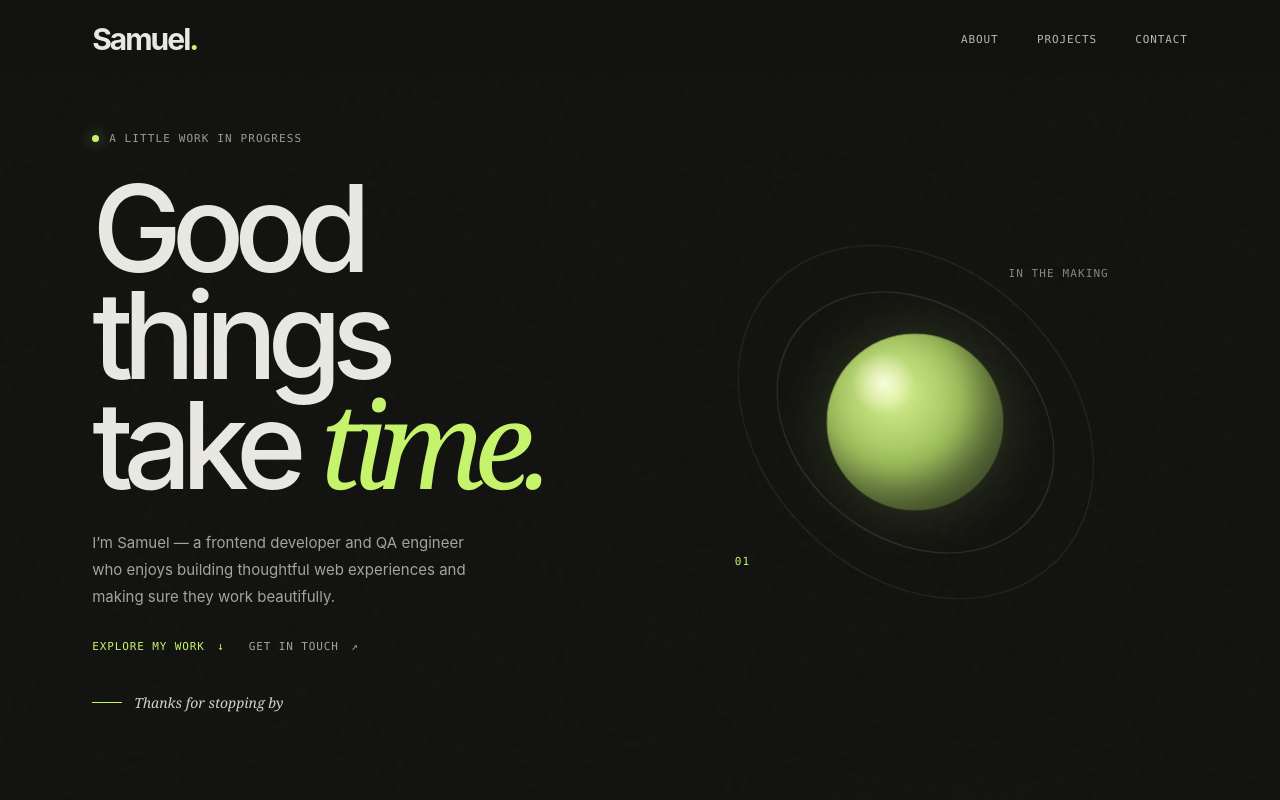
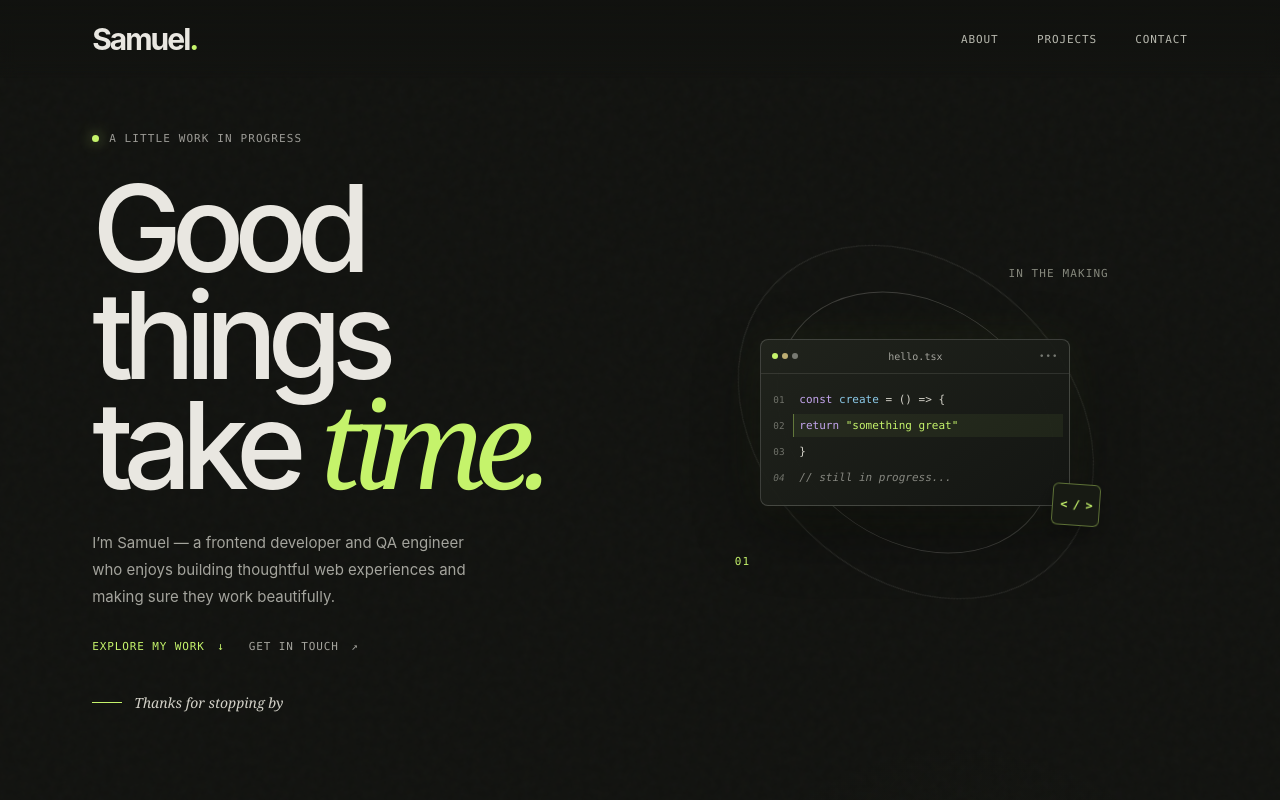
Before and after one commit to Hoidrag/portfolio, a React (Vite) app: page / in a window 1280 px wide. Shown: the top 800 px of the page. Built offline with nearby package versions, Linux system fonts and the light colour scheme.

Commit message:
Add a code animation

```diff
--- a/src/App.css
+++ b/src/App.css
@@ -223,16 +223,137 @@ h1 {
   transform: rotate(38deg) scaleY(0.78);
 }
 
-.visual-sun {
-  width: 40%;
-  aspect-ratio: 1;
+.code-window {
+  position: relative;
+  z-index: 1;
+  width: 74%;
+  max-width: 310px;
+  overflow: hidden;
+  border: 1px solid rgba(233, 231, 225, 0.19);
+  border-radius: 8px;
+  background: linear-gradient(145deg, rgba(33, 36, 29, 0.97), rgba(20, 22, 19, 0.97));
+  box-shadow:
+    0 22px 65px rgba(0, 0, 0, 0.42),
+    0 0 50px rgba(197, 243, 107, 0.07);
+  font-family: var(--mono);
+}
+
+.code-window-bar {
+  display: grid;
+  min-height: 34px;
+  grid-template-columns: 1fr auto 1fr;
+  align-items: center;
+  padding: 0 11px;
+  border-bottom: 1px solid rgba(233, 231, 225, 0.11);
+  color: #a4a49d;
+  font-size: 10px;
+}
+
+.window-dots {
+  display: flex;
+  gap: 4px;
+}
+
+.window-dots i {
+  width: 6px;
+  height: 6px;
   border-radius: 50%;
-  background:
-    radial-gradient(circle at 32% 28%, rgba(255, 255, 228, 0.9), transparent 18%),
-    radial-gradient(circle at 38% 34%, #d7f293, #9fbf5c 43%, #647641 76%);
-  box-shadow:
-    0 0 55px rgba(179, 217, 105, 0.2),
-    inset -18px -20px 34px rgba(30, 39, 19, 0.44);
+  background: #777972;
+}
+
+.window-dots i:first-child {
+  background: #c5f36b;
+}
+
+.window-dots i:nth-child(2) {
+  background: #bdad72;
+}
+
+.window-menu {
+  justify-self: end;
+  color: #777972;
+  font-size: 9px;
+  letter-spacing: 1px;
+}
+
+.code-lines {
+  display: grid;
+  gap: 11px;
+  padding: 18px 12px 20px;
+  color: #d3d1c8;
+  font-size: clamp(8px, 1.05vw, 11px);
+  white-space: nowrap;
+}
+
+.code-line {
+  display: grid;
+  grid-template-columns: 26px 1fr;
+  align-items: center;
+  min-height: 15px;
+}
+
+.line-number {
+  color: #6f7169;
+  font-size: 0.85em;
+}
+
+.code-purple {
+  color: #c3a5ed;
+}
+
+.code-blue {
+  color: #8bc9e8;
+}
+
+.code-green {
+  color: var(--accent);
+}
+
+.code-comment {
+  color: #85867f;
+  font-style: italic;
+}
+
+.active-code-line {
+  position: relative;
+}
+
+.active-code-line::before {
+  position: absolute;
+  inset: -4px -6px -4px 20px;
+  z-index: -1;
+  border-left: 1px solid rgba(197, 243, 107, 0.38);
+  background: rgba(197, 243, 107, 0.055);
+  content: '';
+}
+
+.code-cursor {
+  display: inline-block;
+  width: 1px;
+  height: 1em;
+  margin-left: 3px;
+  vertical-align: -0.15em;
+  background: var(--accent);
+}
+
+.code-stamp {
+  position: absolute;
+  right: 7%;
+  bottom: 25%;
+  z-index: 2;
+  display: grid;
+  width: 48px;
+  height: 42px;
+  place-items: center;
+  border: 1px solid rgba(197, 243, 107, 0.4);
+  border-radius: 6px;
+  background: #171a13;
+  box-shadow: 0 8px 24px rgba(0, 0, 0, 0.35);
+  color: var(--accent);
+  font-family: var(--mono);
+  font-size: 12px;
+  font-weight: 700;
+  letter-spacing: -0.08em;
 }
 
 .visual-caption,
@@ -660,8 +781,12 @@ a:focus-visible {
 }
 
 @media (prefers-reduced-motion: no-preference) {
-  .visual-sun {
-    animation: breathe 7s ease-in-out infinite alternate;
+  .code-cursor {
+    animation: blink 1.1s steps(2, start) infinite;
+  }
+
+  .code-stamp {
+    animation: code-float 5s ease-in-out infinite alternate;
   }
 
   .orbit-outer {
@@ -669,13 +794,19 @@ a:focus-visible {
   }
 }
 
-@keyframes breathe {
+@keyframes blink {
+  to {
+    visibility: hidden;
+  }
+}
+
+@keyframes code-float {
   from {
-    transform: scale(0.97);
+    transform: translateY(3px) rotate(-5deg);
   }
 
   to {
-    transform: scale(1.03);
+    transform: translateY(-5px) rotate(5deg);
   }
 }
 
--- a/src/App.tsx
+++ b/src/App.tsx
@@ -71,7 +71,43 @@ function App() {
         <div className="visual" aria-hidden="true">
           <div className="visual-orbit orbit-outer" />
           <div className="visual-orbit orbit-inner" />
-          <div className="visual-sun" />
+          <div className="code-window">
+            <div className="code-window-bar">
+              <span className="window-dots">
+                <i />
+                <i />
+                <i />
+              </span>
+              <span>hello.tsx</span>
+              <span className="window-menu">•••</span>
+            </div>
+            <div className="code-lines">
+              <div className="code-line">
+                <span className="line-number">01</span>
+                <span>
+                  <span className="code-purple">const</span>{' '}
+                  <span className="code-blue">create</span> = () =&gt; {'{'}
+                </span>
+              </div>
+              <div className="code-line active-code-line">
+                <span className="line-number">02</span>
+                <span>
+                  <span className="code-purple">return</span>{' '}
+                  <span className="code-green">"something great"</span>
+                  <span className="code-cursor" />
+                </span>
+              </div>
+              <div className="code-line">
+                <span className="line-number">03</span>
+                <span>{'}'}</span>
+              </div>
+              <div className="code-line code-comment">
+                <span className="line-number">04</span>
+                <span>// still in progress...</span>
+              </div>
+            </div>
+          </div>
+          <span className="code-stamp">&lt; / &gt;</span>
           <span className="visual-caption">IN THE MAKING</span>
           <span className="visual-number">01</span>
         </div>
```
